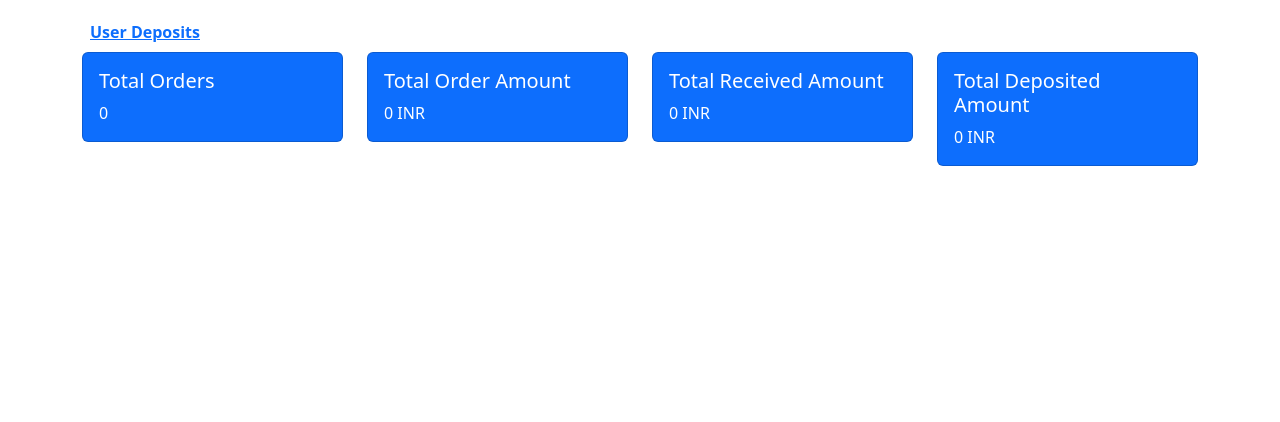
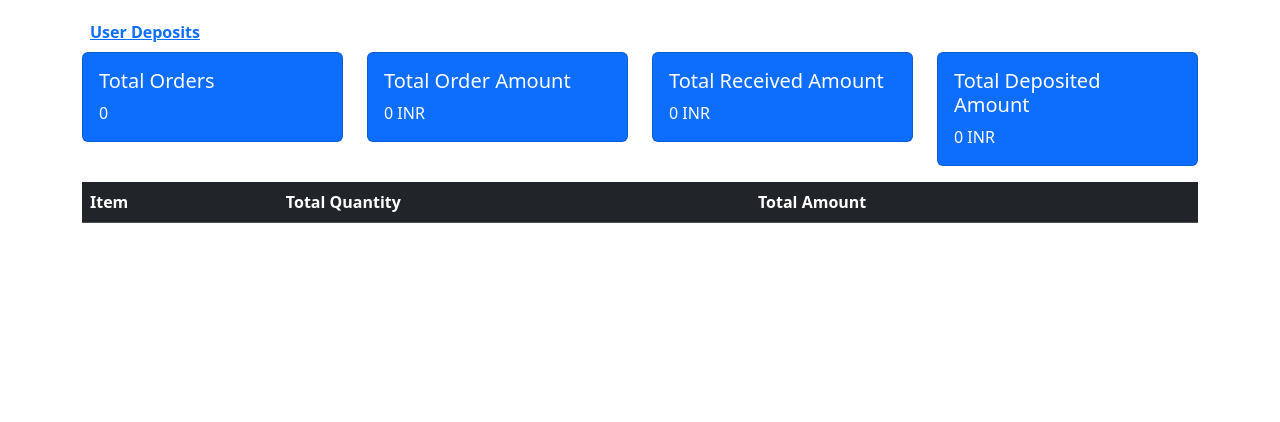
Before and after one commit to henishpatel9045/vadipartiSweetsGeneric, a Django app: page /bookings/user/stats in a window 1280 px wide. Shown: the part 56-478 px from the top of the page. Run offline with Django 5.2, Linux system fonts and the light colour scheme; the visitor is signed in with stand-in values (Sample User, id 1); data that the repository does not hold is empty.

Commit message:
Add item wise data for users and #Bug Fix.

```diff
--- a/booking/templates/booking/edit_order.html
+++ b/booking/templates/booking/edit_order.html
@@ -92,7 +92,7 @@ Edit Order
                 <tr>
                     <td colspan="2" class="text-end">Total</td>
                     <td colspan="2"><input type="text" class="form-control currency-suffix text-end text-bg-success"
-                            id="total-amount" readonly></td>
+                            id="total-amount" value="{{order.total_order_price}}" readonly></td>
                 </tr>
                 <tr>
                     <td colspan="2" class="text-end">Amount Received</td>
@@ -184,7 +184,7 @@ Edit Order
             })
         }
         calculateTotal(item, price1000, price500);
-        calculateOrderTotal();
+        // calculateOrderTotal();
     }
 
     const itemsData = {{ items_data| safe }};
--- a/booking/templates/booking/user_stats.html
+++ b/booking/templates/booking/user_stats.html
@@ -56,9 +56,36 @@
       </div>
     </div>
   </div>
+
+  <table class="table table-hover table-responsive table-dark">
+    <thead>
+      <tr>
+        <th>Item</th>
+        <th>Total Quantity</th>
+        <th>Total Amount</th>
+      </tr>
+    </thead>
+    <tbody>
+
+      {% for item in order_items %}
+        <tr>
+          <th>{{item.name}}</th>
+          <td>{{item.total_quantity}}</td>
+          <td class="amount">{{item.total_amount}}</td>
+        </tr>
+      {% endfor %}
+
+    </tbody>
+  </table>
+
 </div>
 
 <script>
+
+  document.querySelectorAll(".amount")?.forEach(element => {
+    element.innerHTML = (Number.parseFloat(element.innerHTML).toLocaleString() || 0) + ' INR'
+  });
+
 
   let totalOrderAmount = document.getElementById('total-order-amount-box');
   let totalReceivedAmount = document.getElementById('total-received-box');
--- a/booking/views.py
+++ b/booking/views.py
@@ -479,9 +479,26 @@ class UserDashboardStatTemplateView(TemplateView):
         user_deposit = UserDeposits.objects.filter(user=user).aggregate(
             total_deposits=Sum("amount")
         )
+        order_items = OrderItem.objects.prefetch_related("booking", "booking__book", "booking__book__user").filter(booking__book__user=user)
+        order_items_data = {}
+
+        for item in order_items:
+            key = str(item.item.base_item.pk)
+            if key not in order_items_data:
+                order_items_data[key] = {
+                    "name": item.item.base_item.name,
+                    "total_quantity": 0,
+                    "total_amount": 0
+                }
+            order_items_data[key]["total_quantity"] += int(item.order_quantity) * float(item.item.box_size)
+            order_items_data[key]["total_amount"] += int(item.order_quantity) * item.item.price
+        order_items_data = list(order_items_data.values())
+        for i in range(len(order_items_data)):
+            order_items_data[i]["total_quantity"] = convert_number_to_weight(order_items_data[i]["total_quantity"])
 
         return {
             "total_orders": total_summary.get("total_orders", 0) or 0,
+            "order_items": order_items_data or [],
             "total_received": total_summary.get("total_received", 0) or 0,
             "order_total": total_summary.get("user_total", 0) or 0,
             "user_deposit": user_deposit.get("total_deposits", 0) or 0,
```
